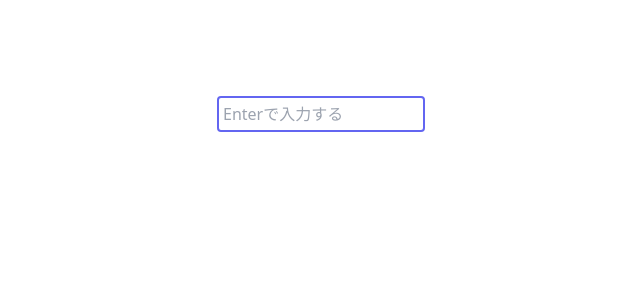
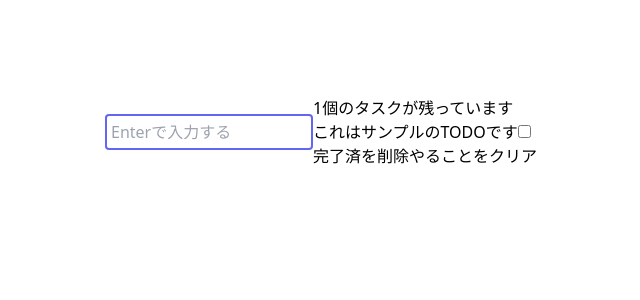
Before and after one commit to suekroos/Training_React_Todo, a React (Create React App) app: page / in a window 1280 px wide. Shown: the top 300 px of the page, without its empty margins (319-959 px from the left). Built offline with nearby package versions, Linux system fonts and the light colour scheme.

Commit message:
入力したTODOリストの表示

```diff
--- a/src/views/components/TodoAdd.tsx
+++ b/src/views/components/TodoAdd.tsx
@@ -1,3 +1,68 @@
-export const TodoAdd = () => {
+import { memo, useCallback } from 'react'
+import { Item } from '../types/item'
+import { TodoItem } from './TodoItem'
 
+type Props = {
+    items: Array<Item>
+    setItems: React.Dispatch<React.SetStateAction<Item[]>>
+    itemsDone: Array<Item>
+    setItemsDone: React.Dispatch<React.SetStateAction<Item[]>>
 }
+
+export const TodoAdd = memo((props:Props) => {
+    const{ items, setItems, itemsDone, setItemsDone } = props
+
+    const oncheckChange = useCallback(
+        (checkedItem: Item) => {
+            const newItems = items.map((item) => {
+                if(item.key === checkedItem.key) {
+                    item.done = !item.done
+                }
+                return item
+            })
+            setItems(newItems)
+        },
+        [items, setItems]
+    )
+
+    const TodoDoneLength = useCallback(() => {
+        const newItemsDone = items.filter((item) => item.done === false)
+        if(newItemsDone.length)
+            return <span className=''>{newItemsDone.length}個のタスクが残っています</span>
+        return 'タスクはありません'
+    },[items])
+
+    const onClickDelete = () => {
+        if(!items.length) return
+        const newItems =items.filter((item) => item.done === false)
+        setItems(newItems)
+        const newItemsDone = items.filter((item) => item.done === true)
+        setItemsDone([...itemsDone, ...newItemsDone])
+    }
+
+    const onClickAllClear = () => {
+        const newItems:Array<Item> = []
+        setItems(newItems)
+    }
+
+    return(
+        <div className=''>
+            <div className=''>
+                <div className=''>
+                    {TodoDoneLength()}
+                </div>
+                {items.map((item) => (
+                    <TodoItem key={item.key} item={item} onCheck={oncheckChange} />
+                ))}
+            </div>
+            <div className=''>
+                <button className='' onClick={onClickDelete} type="button">
+                    完了済を削除
+                </button>
+                <button className='' onClick={onClickAllClear} type="button">
+                    やることをクリア
+                </button>
+            </div>
+        </div>
+    )
+})
--- a/src/views/components/TodoInput.tsx
+++ b/src/views/components/TodoInput.tsx
@@ -1,23 +1,23 @@
-import React, { ChangeEvent, KeyboardEvent, useCallback, } from "react";
+import React, { memo, ChangeEvent, KeyboardEvent, useCallback, } from "react";
 
 type Props = {
     text: string
     setText: React.Dispatch<React.SetStateAction<string>>
     typing: boolean
     setTyping: React.Dispatch<React.SetStateAction<boolean>>
-    // onAdd: (text: string) => void
+    onAdd: (text: string) => void
 }
 
-export const TodoInput = React.memo((props:Props) => {
-    //あとでonAddを付け加える
-    const { text, setText, typing, setTyping } = props
+export const TodoInput = memo((props:Props) => {
+
+    const { text, setText, typing, setTyping, onAdd } = props
 
     const handChange = useCallback((e: ChangeEvent<HTMLInputElement>) => setText(e.target.value), [setText])
 
     const handleKeyDown = (e: KeyboardEvent<HTMLInputElement>) => {
         if(!text) return
         if(e.key !== 'Enter' || typing) return
-        // onAdd(text)
+        onAdd(text)
         setText('');
     }
 
--- a/src/views/components/TodoItem.tsx
+++ b/src/views/components/TodoItem.tsx
@@ -1,3 +1,20 @@
-export const TodoItem = () => {
+import { Item } from "../types/item"
+import { memo } from "react"
 
+type Props = {
+    item: Item
+    onCheck: (checkedItem: Item) => void
 }
+
+export const TodoItem = memo((props:Props) =>{
+    const { item, onCheck } = props
+    const handleChange = () => onCheck(item)
+    return(
+        <>
+            <label className="">
+                <span className={item.done ? `$"" $""` : `$""`}>{item.text}</span>
+                <input type="checkbox" checked={item.done} onChange={handleChange} />
+            </label>
+        </>
+    )
+})
--- a/src/views/pages/home/Todo.tsx
+++ b/src/views/pages/home/Todo.tsx
@@ -1,14 +1,28 @@
 import { useCallback, useState } from "react"
+import { Item } from '../../types/item';
 import { TodoInput } from "../../components/TodoInput"
+import { TodoAdd } from "../../components/TodoAdd";
+
+const getKey = () => Math.random().toString(32).substring(2);
 
 export const Todo = () =>{
+    const [items, setItems] = useState<Array<Item>>([{ key: getKey(), text: 'これはサンプルのTODOです', done:false }])
+    const [itemsDone, setItemsDone] = useState<Array<Item>>([])
     const [text, setText] = useState<string>('');
     const [typing, setTyping] = useState<boolean>(false)
+
+    const onAdd = useCallback(
+        (inputText: string) => {
+            setItems([...items, {key: getKey(), text: inputText, done:false}])
+        },
+        [items]
+    )
 
     return(
         <div className="flex justify-center columns-3">
             <div className="flex items-center m-24">
-                <TodoInput text={text} setText={setText} typing={typing} setTyping={setTyping} />
+                <TodoInput onAdd={onAdd} text={text} setText={setText} typing={typing} setTyping={setTyping} />
+                <TodoAdd items={items} setItems={setItems} itemsDone={itemsDone} setItemsDone={setItemsDone} />
             </div>
         </div>
     )
```
